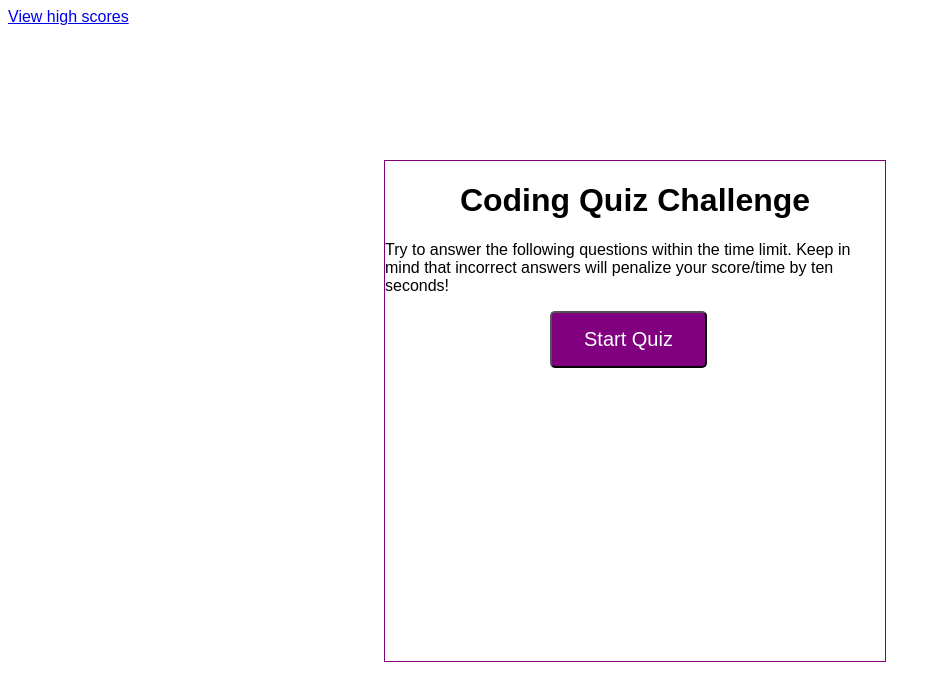
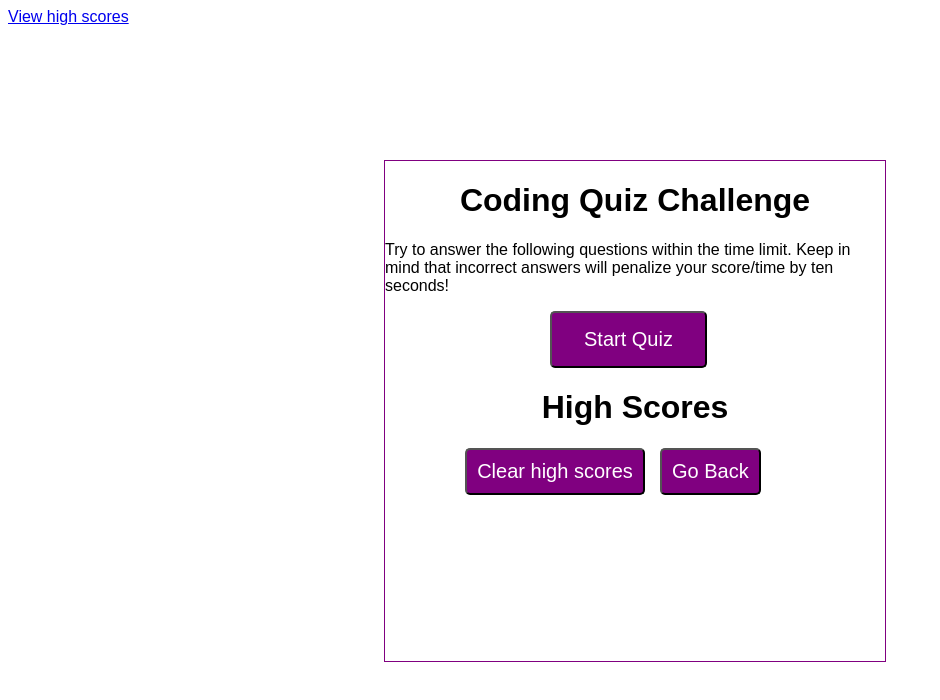
Before and after one commit to AlexandertheGreat491/jubilant-octo-waffle, a plain HTML site: page index.html in a window 1280 px wide. Shown: the whole page, without its empty margins (0-940 px from the left). Drawn offline with Linux system fonts and the light colour scheme.

Commit message:
updated #clear button text

```diff
--- a/index.html
+++ b/index.html
@@ -27,7 +27,11 @@
             <ul id="choicesUl"></ul>
 
             <button id="gameStart">Start Quiz</button>
-
+            <h1>High Scores</h1>
+            <ul id="highScore"></ul>
+            <!--Buttons-->
+            <button id="goBack">Go Back</button>
+            <button id="clear" value="reset">Clear high scores</button>
     </div>
     </div>
 
```
